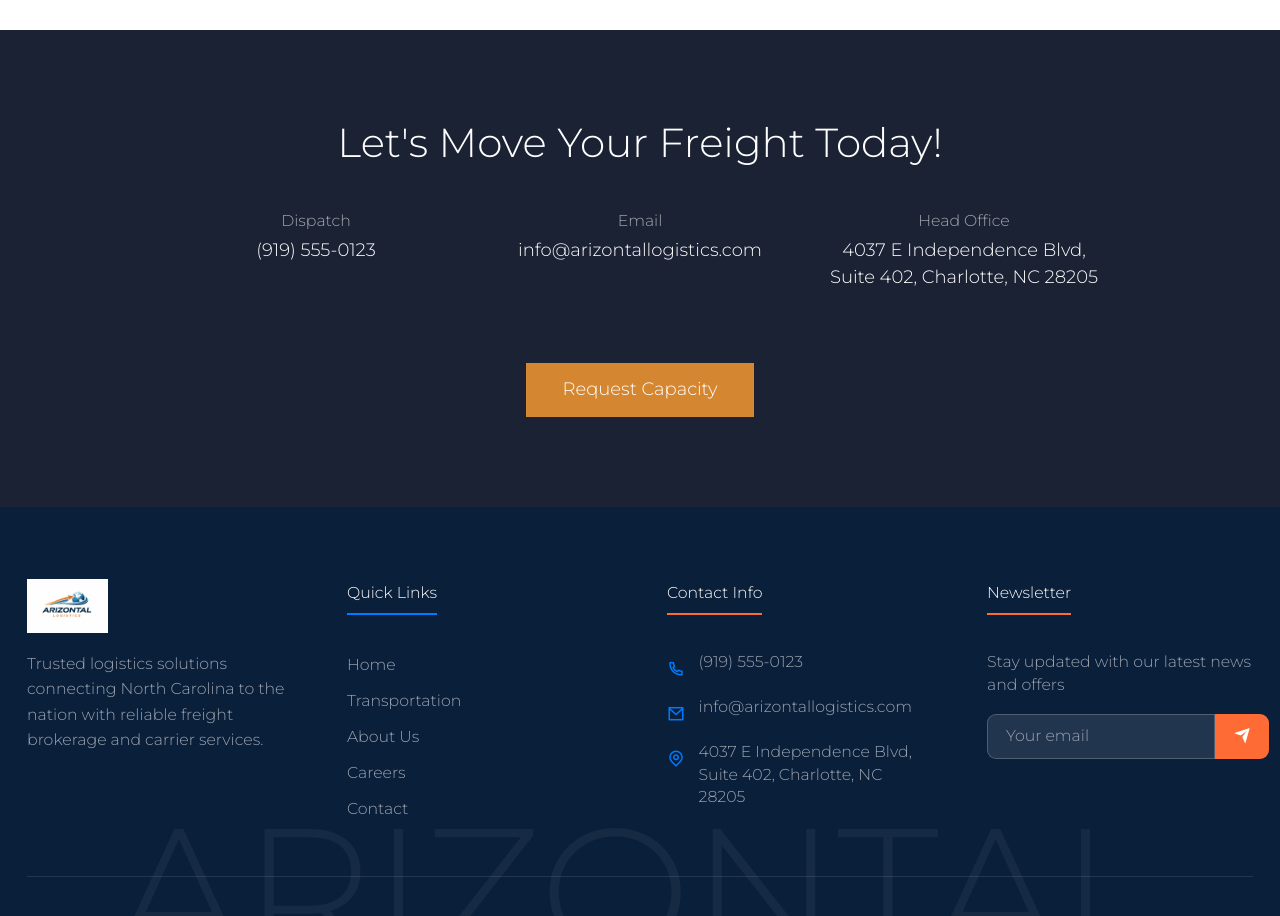
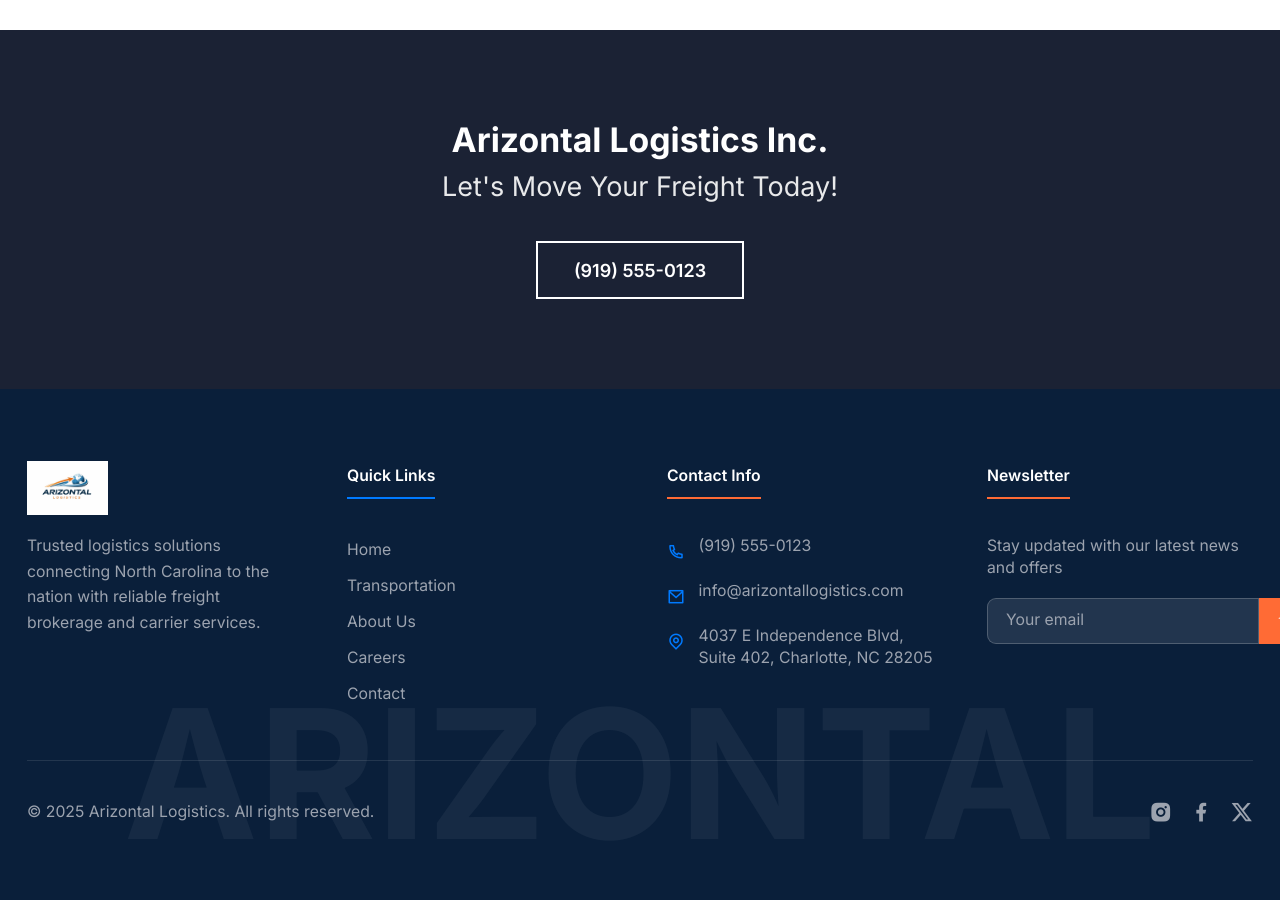
Before and after one commit to stevecodec/Arizontal_Logistics, a React (Vite) app in the folder Frontend/: page /about in a window 1280 px wide. Shown: the part 3160-4076 px from the top of the page. Built offline with nearby package versions, Linux system fonts and the light colour scheme.

Commit message:
Updates1

```diff
--- a/Frontend/src/data/services/imageService.ts
+++ b/Frontend/src/data/services/imageService.ts
@@ -10,6 +10,7 @@ import overlay1Image from '@/assets/images/overlay1.jpg';
 import truck1Image from '@/assets/images/truck1.jpg';
 import truck2Image from '@/assets/images/truck2.jpg';
 import truck3Image from '@/assets/images/truck3.jpg';
+import truck4Image from '@/assets/images/Arizontal-poster2.jpg';
 
 export const IMAGE_URLS = {
   trustIndicatorsBackground: trustIndicatorsBackgroundImage,
@@ -21,6 +22,7 @@ export const IMAGE_URLS = {
   truck1: truck1Image,
   truck2: truck2Image,
   truck3: truck3Image,
+  truck4: truck4Image,
 } as const;
 
 /**
--- a/Frontend/src/index.css
+++ b/Frontend/src/index.css
@@ -1,4 +1,4 @@
-@import url('https://fonts.googleapis.com/css2?family=Montserrat:wght@100;200;300;400;500;600;700;800;900&display=swap');
+@import url('https://fonts.googleapis.com/css2?family=Inter:wght@300;400;500;600;700;800&display=swap');
 
 @tailwind base;
 @tailwind components;
@@ -7,21 +7,20 @@
 @layer base {
   html {
     font-size: clamp(16px, 0.85vw + 12px, 18px);
-    font-family: 'Montserrat', -apple-system, BlinkMacSystemFont, 'Segoe UI', 'Roboto', sans-serif;
-    font-weight: 300;
+    font-family: 'Inter', -apple-system, BlinkMacSystemFont, 'Segoe UI', 'Roboto', sans-serif;
+    font-weight: 400;
   }
 
   body {
-    font-family: 'Montserrat', -apple-system, BlinkMacSystemFont, 'Segoe UI', 'Roboto', sans-serif;
-    font-weight: 300;
+    font-family: 'Inter', -apple-system, BlinkMacSystemFont, 'Segoe UI', 'Roboto', sans-serif;
+    font-weight: 400;
     -webkit-font-smoothing: antialiased;
     -moz-osx-font-smoothing: grayscale;
   }
 
-  /* Force Light weight on all elements */
+  /* Default font for all elements */
   * {
-    font-family: 'Montserrat', -apple-system, BlinkMacSystemFont, 'Segoe UI', 'Roboto', sans-serif !important;
-    font-weight: 300 !important;
+    font-family: 'Inter', -apple-system, BlinkMacSystemFont, 'Segoe UI', 'Roboto', sans-serif;
   }
 }
 
--- a/Frontend/src/views/about/components/ContactCTA/ContactCTA.tsx
+++ b/Frontend/src/views/about/components/ContactCTA/ContactCTA.tsx
@@ -6,36 +6,19 @@ export const ContactCTA = () => {
   return (
     <section className="py-20 bg-slate-900/95 backdrop-blur-sm text-white">
       <div className="max-w-4xl mx-auto px-6 lg:px-8 text-center">
-        <h2 className="text-3xl lg:text-4xl font-bold mb-6">
+        <h2 className="text-2xl lg:text-3xl font-bold mb-2">
+          Arizontal Logistics Inc.
+        </h2>
+        <p className="text-xl lg:text-2xl text-white/90 mb-8">
           Let's Move Your Freight Today!
-        </h2>
-        <div className="grid md:grid-cols-3 gap-8 mb-12 py-4">
-          <div>
-            <p className="text-sm text-white/60 mb-1">Dispatch</p>
-            <a href={`tel:${CONTACT_INFO.phone}`} className="text-white font-semibold hover:text-[#d58630] transition-colors">
-              {CONTACT_INFO.phone}
-            </a>
-          </div>
-          <div>
-            <p className="text-sm text-white/60 mb-1">Email</p>
-            <a href={`mailto:${CONTACT_INFO.email}`} className="text-white font-semibold hover:text-[#d58630] transition-colors break-all">
-              {CONTACT_INFO.email}
-            </a>
-          </div>
-          <div>
-            <p className="text-sm text-white/60 mb-1">Head Office</p>
-            <p className="text-white font-semibold">
-              {CONTACT_INFO.address}
-            </p>
-          </div>
-        </div>
+        </p>
 
-        <div className="flex flex-col sm:flex-row gap-4 justify-center">
+        <div className="flex justify-center">
           <a
-            href="/contact"
-            className="px-8 py-3 bg-[#d58630] text-white font-semibold hover:bg-[#d58630]/90 transition-all"
+            href={`tel:${CONTACT_INFO.phone}`}
+            className="px-8 py-3 border-2 border-white text-white font-semibold hover:border-[#d58630] transition-all duration-300"
           >
-            Request Capacity
+            {CONTACT_INFO.phone}
           </a>
         </div>
       </div>
--- a/Frontend/src/views/home/components/HeroSection/HeroSection.tsx
+++ b/Frontend/src/views/home/components/HeroSection/HeroSection.tsx
@@ -3,6 +3,7 @@
 import { useState } from 'react';
 import { Link } from 'react-router-dom';
 import { useNavigation } from '@/hooks/useNavigation';
+import { getImageUrl } from '@/data/services/imageService';
 import heroVideo from '@/assets/videos/herosection video1.mp4';
 import { CONTACT_INFO } from '@/constants';
 
@@ -13,14 +14,17 @@ export const HeroSection = () => {
 
   return (
     <div className="relative h-screen w-full overflow-hidden">
-      {/* Background Video */}
+      {/* Background Image */}
       <div className="absolute inset-0">
-        <video
+        {/* <video
           src={heroVideo}
           autoPlay
           loop
           muted
-          playsInline
+          playsInline/> */}
+        <img
+          src={getImageUrl('truck4')}
+          alt="Arizontal Logistics"
           className="w-full h-full object-cover"
         />
       </div>
--- a/Frontend/tailwind.config.ts
+++ b/Frontend/tailwind.config.ts
@@ -9,16 +9,18 @@ export default {
   theme: {
     extend: {
       fontFamily: {
-        'sans': ['Montserrat', '-apple-system', 'BlinkMacSystemFont', 'Segoe UI', 'Roboto', 'sans-serif'],
-        'display': ['Montserrat', '-apple-system', 'BlinkMacSystemFont', 'Segoe UI', 'Roboto', 'sans-serif'],
-        'body': ['Montserrat', '-apple-system', 'BlinkMacSystemFont', 'Segoe UI', 'Roboto', 'sans-serif'],
+        'sans': ['Inter', '-apple-system', 'BlinkMacSystemFont', 'Segoe UI', 'Roboto', 'sans-serif'],
+        'display': ['Inter', '-apple-system', 'BlinkMacSystemFont', 'Segoe UI', 'Roboto', 'sans-serif'],
+        'body': ['Inter', '-apple-system', 'BlinkMacSystemFont', 'Segoe UI', 'Roboto', 'sans-serif'],
       },
       fontWeight: {
         'thin': '300',
-        'normal': '300',
-        'medium': '300',
-        'semibold': '300',
-        'bold': '300',
+        'light': '300',
+        'normal': '400',
+        'medium': '500',
+        'semibold': '600',
+        'bold': '700',
+        'extrabold': '800',
       },
       colors: {
         'theme': {
```
Also changed, not shown: Frontend/src/assets/images/Arizontal-poster2.jpg (added).
